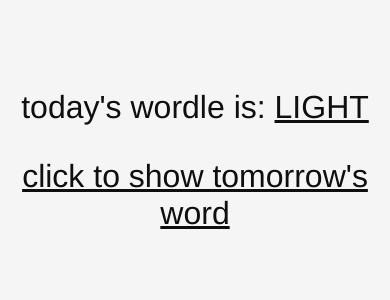
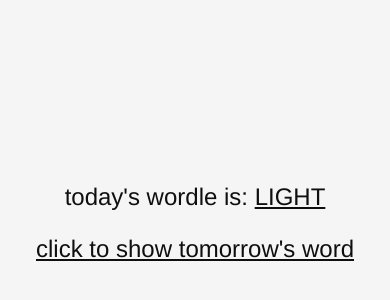
Before and after one commit to lorossi/wordle-solution, a plain HTML site: page index.html in a window 390 px wide. Shown: the part 262-562 px from the top of the page. Drawn offline with Linux system fonts and the light colour scheme.

Commit message:
fixed mobile style

```diff
--- a/css/style.css
+++ b/css/style.css
@@ -35,10 +35,15 @@ body {
 }
 
 @media screen and (max-width: 850px) {
+  .flex-container {
+    margin-top: 15vh;
+    height: 85vh;
+  }
+
   .flex-container > div {
-    font-size: 2rem;
-    margin-top: 1rem;
-    margin-bottom: 1rem;
+    font-size: 1.5rem;
+    margin-top: 0.75rem;
+    margin-bottom: 0.75rem;
   }
 }
 
```
